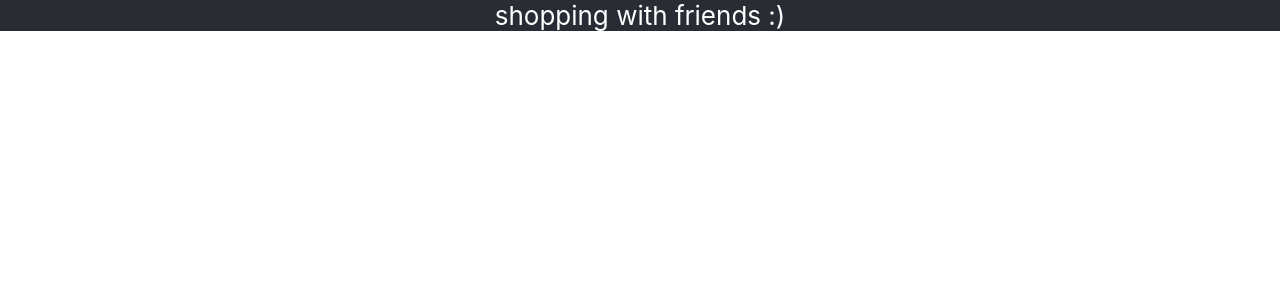
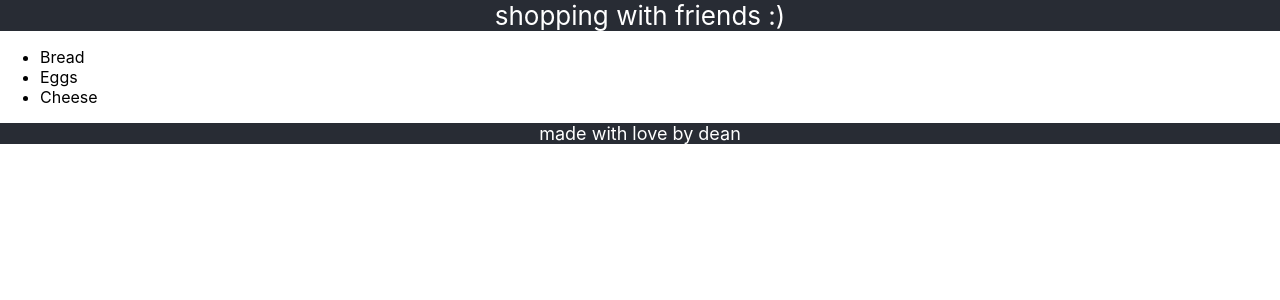
Before and after one commit to deankerrz/shoppinglist, a React (Create React App) app: page / in a window 1280 px wide. Shown: the top 300 px of the page. Built offline with nearby package versions, Linux system fonts and the light colour scheme.

Commit message:
Move components own folder

```diff
--- a/src/App.css
+++ b/src/App.css
@@ -1,6 +1,4 @@
-.App {
-  text-align: center;
-}
+
 
 .App-link {
   color: #61dafb;
--- a/src/App.jsx
+++ /dev/null
@@ -1,12 +0,0 @@
-import './App.css'
-import { Header } from './header'
-
-function App() {
-  return (
-    <div className="App">
-      <Header>shopping with friends :)</Header>
-    </div>
-  )
-}
-
-export default App
--- /dev/null
+++ b/src/components/App.jsx
@@ -0,0 +1,20 @@
+import { Header } from './Header'
+import { Footer } from './Footer'
+
+function App() {
+  return (
+    <div className="App">
+      <Header>shopping with friends :)</Header>
+      <main>
+        <ul>
+          <li>Bread</li>
+          <li>Eggs</li>
+          <li>Cheese</li>
+        </ul>
+      </main>
+      <Footer>made with love by dean</Footer>
+    </div>
+  )
+}
+
+export default App
--- /dev/null
+++ b/src/components/Footer.jsx
@@ -0,0 +1,12 @@
+import styled from 'styled-components'
+
+export const Footer = styled.footer`
+  text-align: center;
+  background-color: #282c34;
+  display: flex;
+  flex-direction: column;
+  align-items: center;
+  justify-content: center;
+  font-size: calc(10px + 1vmin);
+  color: white;
+`
--- a/src/index.js
+++ b/src/index.js
@@ -1,7 +1,7 @@
 import React from 'react';
 import ReactDOM from 'react-dom/client';
 import './index.css';
-import App from './App';
+import App from './components/App';
 import reportWebVitals from './reportWebVitals';
 
 const root = ReactDOM.createRoot(document.getElementById('root'));
```
Also changed, not shown: src/components/Header.jsx (renamed from src/header.jsx), src/logo.svg (deleted), 1 other file (tests, documents, lock files or other folders).
